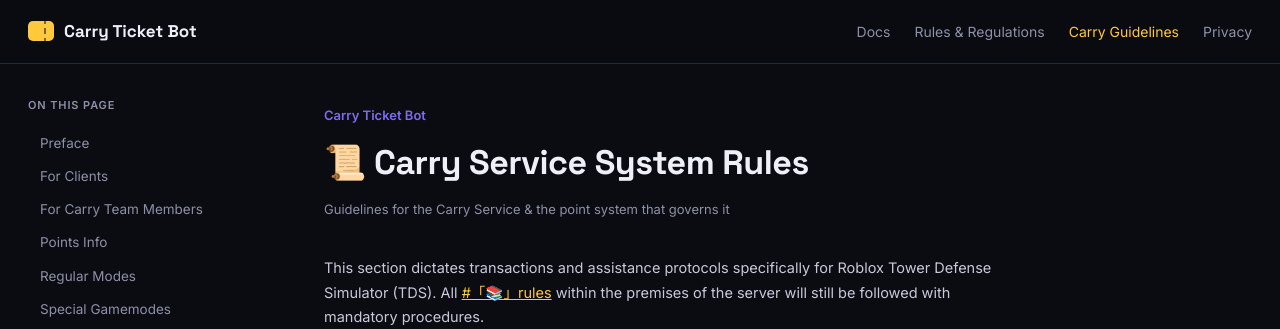
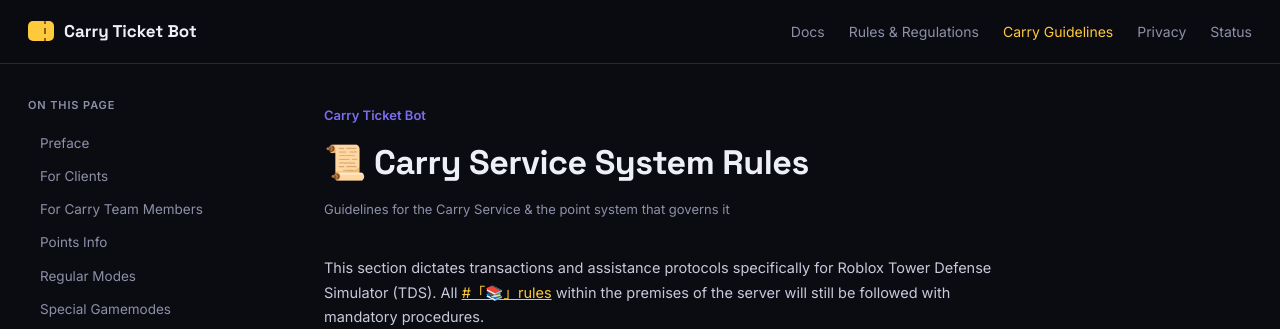
Before and after one commit to sirxpl/ticket-bot, a Flask app: page /guidelines in a window 1280 px wide. Shown: the top 329 px of the page. Run offline with Flask 3, Linux system fonts and the light colour scheme.

Commit message:
Add status link to guidelines.html
Added a link to the status page in the guidelines.

```diff
--- a/bot/templates/guidelines.html
+++ b/bot/templates/guidelines.html
@@ -89,6 +89,7 @@
     <a href="/rules">Rules &amp; Regulations</a>
     <a href="/guidelines" class="active">Carry Guidelines</a>
     <a href="/privacy">Privacy</a>
+    <a href="/status">Status</a>
   </div>
 </div>
 
```
